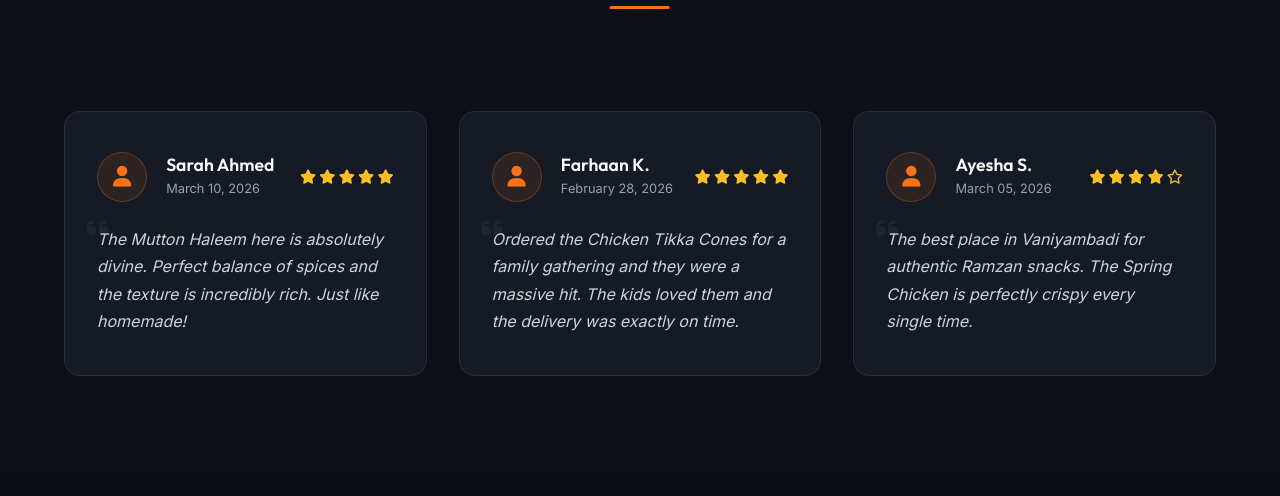
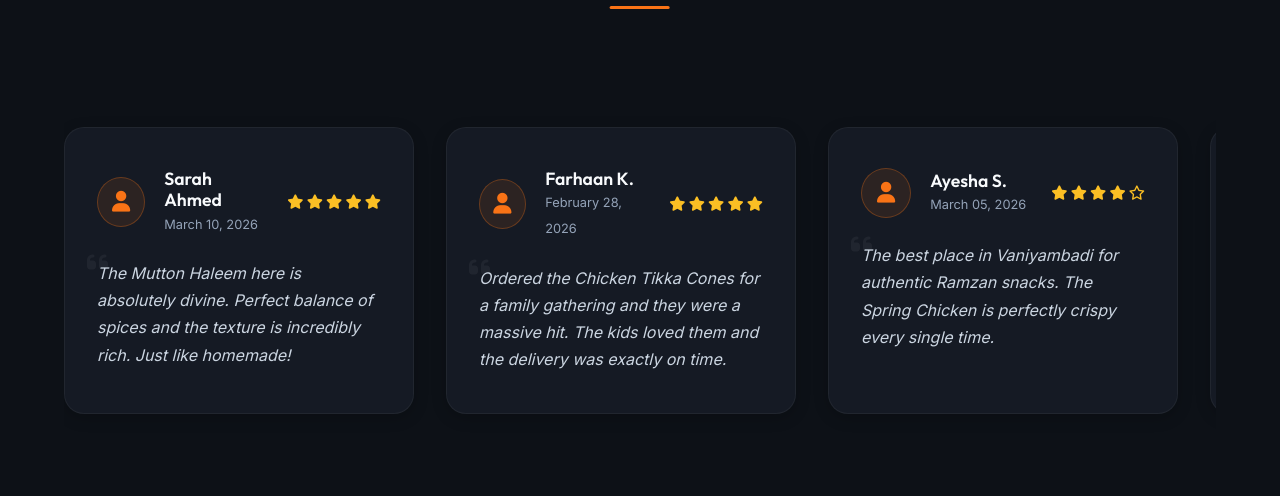
Before and after one commit to ubadha-kaif-work/A-chef-s-touch, a React (Vite) app in the folder a-chefs-touch-react/: page / in a window 1280 px wide. Shown: the part 3533-4029 px from the top of the page. Built offline with nearby package versions, Linux system fonts and the light colour scheme; the HTML template or start-up script is replaced by a standard one.

Commit message:
feat: redesign testimonials into a scrollable carousel

```diff
--- a/a-chefs-touch-react/src/index.css
+++ b/a-chefs-touch-react/src/index.css
@@ -792,30 +792,66 @@ a {
   transform: translateY(-5px);
   box-shadow: 0 6px 15px rgba(37, 211, 102, 0.4);
 }
+
 /* Testimonials Section */
 .testimonials-section {
-  background-color: #0d1117; /* Slightly darker to contrast with menu section */
+  background-color: #0d1117;
+  /* Slightly darker to contrast with menu section */
 }
 
-.testimonial-grid {
-  display: grid;
-  grid-template-columns: repeat(auto-fit, minmax(300px, 1fr));
+.testimonial-carousel {
+  display: flex;
+  overflow-x: auto;
   gap: 2rem;
+  padding-bottom: 2rem;
+  padding-top: 1rem;
+  scroll-snap-type: x mandatory;
+  -webkit-overflow-scrolling: touch;
+  scrollbar-width: none;
+  /* Firefox */
+}
+
+.testimonial-carousel::-webkit-scrollbar {
+  display: none;
+  /* Safari and Chrome */
 }
 
 .testimonial-card {
   background: var(--bg-card);
   padding: 2.5rem 2rem;
-  border-radius: 16px;
-  border: 1px solid var(--border-light);
+  border-radius: 20px;
+  border: 1px solid rgba(255, 255, 255, 0.05);
   transition: var(--transition-normal);
   position: relative;
+  min-width: 350px;
+  /* Fixed width for carousel snapping */
+  max-width: 400px;
+  scroll-snap-align: center;
+  box-shadow: 0 4px 15px rgba(0, 0, 0, 0.2);
+}
+
+.testimonial-card::before {
+  content: '';
+  position: absolute;
+  top: 0;
+  left: 0;
+  width: 100%;
+  height: 100%;
+  border-radius: 20px;
+  background: linear-gradient(135deg, rgba(249, 115, 22, 0.1) 0%, transparent 100%);
+  opacity: 0;
+  transition: opacity 0.4s ease;
+  pointer-events: none;
 }
 
 .testimonial-card:hover {
   transform: translateY(-8px);
-  border-color: rgba(249, 115, 22, 0.3);
-  box-shadow: 0 10px 30px rgba(0, 0, 0, 0.5);
+  border-color: rgba(249, 115, 22, 0.4);
+  box-shadow: 0 15px 35px rgba(0, 0, 0, 0.6);
+}
+
+.testimonial-card:hover::before {
+  opacity: 1;
 }
 
 .testimonial-header {
@@ -854,7 +890,8 @@ a {
 }
 
 .testimonial-header .stars {
-  color: #fbbf24; /* Gold star color */
+  color: #fbbf24;
+  /* Gold star color */
   font-size: 0.9rem;
   display: flex;
   gap: 0.2rem;
--- a/a-chefs-touch-react/src/pages/Home.tsx
+++ b/a-chefs-touch-react/src/pages/Home.tsx
@@ -204,7 +204,7 @@ const Home: React.FC = () => {
             <section className="testimonials-section section reveal" id="testimonials">
                 <div className="container">
                     <h2 className="section-title text-center">What Our Customers Say</h2>
-                    <div className="testimonial-grid mt-16">
+                    <div className="testimonial-carousel mt-16">
                         <TestimonialCard
                             name="Sarah Ahmed"
                             review="The Mutton Haleem here is absolutely divine. Perfect balance of spices and the texture is incredibly rich. Just like homemade!"
@@ -222,6 +222,18 @@ const Home: React.FC = () => {
                             review="The best place in Vaniyambadi for authentic Ramzan snacks. The Spring Chicken is perfectly crispy every single time."
                             rating={4}
                             date="March 05, 2026"
+                        />
+                        <TestimonialCard
+                            name="Rizwan M."
+                            review="Their Butter Chicken gravy is insanely good. I highly recommend pre-ordering it for weekend dinners. Portions are generous too."
+                            rating={5}
+                            date="March 11, 2026"
+                        />
+                        <TestimonialCard
+                            name="Zainab Faheem"
+                            review="I’ve tried almost all their desserts. The Lab E Khaas is an absolute must-try! Very premium packaging and great taste."
+                            rating={5}
+                            date="January 15, 2026"
                         />
                     </div>
                 </div>
```
